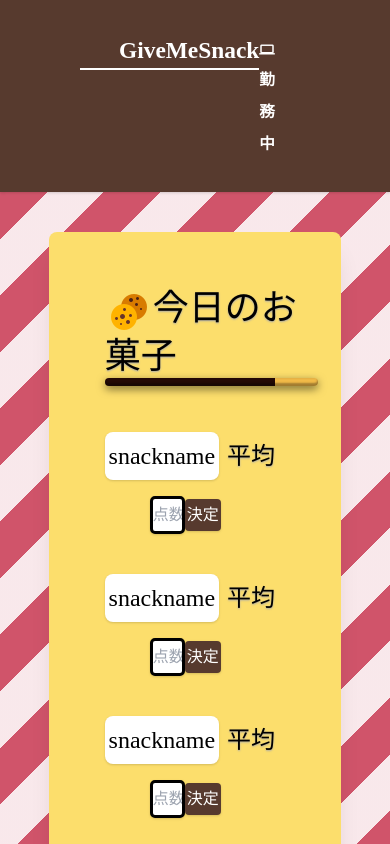
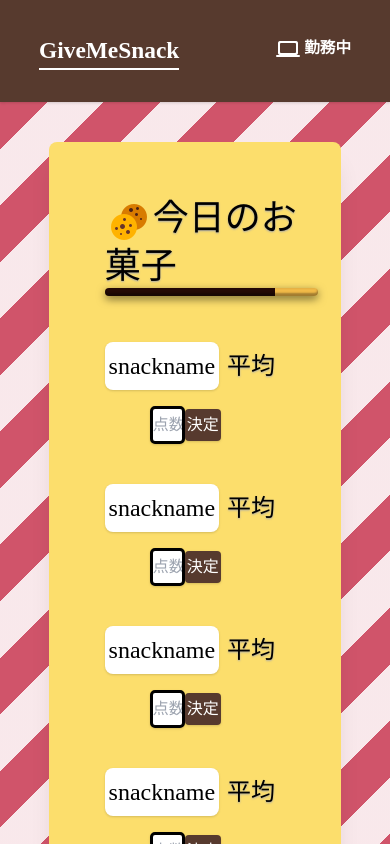
Before and after one commit to catgolem/GiveMeSnack, a Nuxt app: page / in a window 390 px wide. Shown: the top 844 px of the page. Built offline with nearby package versions, Linux system fonts and the light colour scheme; a web font is replaced by a local one.

Commit message:
[modify] #24 headerの画像サイズ対応

```diff
--- a/components/Header.vue
+++ b/components/Header.vue
@@ -69,12 +69,12 @@
 @media screen and (max-width: 600px) {
   header h1 {
     font-size: 6vw !important;
-    padding-left: 10vw !important;
+    margin-left: 10vw !important;
   }
 
   header nav {
     font-size: 4vw !important;
-    padding-right: 10vw !important;
+    margin-right: 10vw !important;
   }
 }
 
```
